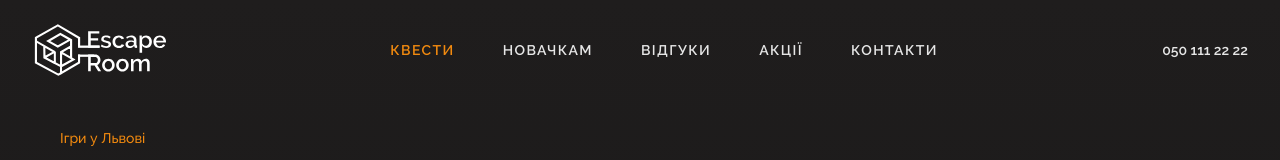
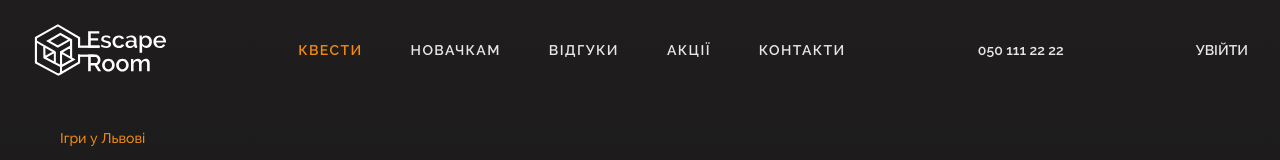
Before and after one commit to Victor-Davydenko/quests, a Next.js app: page / in a window 1280 px wide. Shown: the top 160 px of the page. Built offline with nearby package versions, Linux system fonts and the light colour scheme; no server answers; the database is empty.

Commit message:
add button to login or logout

```diff
--- a/src/components/Header.tsx
+++ b/src/components/Header.tsx
@@ -3,14 +3,19 @@ import Link from 'next/link';
 import Navigation from '@/components/Navigation';
 import Logo from '@/components/common/Logo';
 import { routes } from '@/contstants/constants';
+import { checkSession } from '@/http';
+import LogoutForm from '@/components/LogoutForm';
 
-const Header: FC = (): ReactElement => {
+const Header: FC = async (): Promise<ReactElement> => {
+  const session = await checkSession();
+  const logoutBtn = session ? <LogoutForm /> : <Link href='/signin'>Увійти</Link>;
   return (
     <header className='absolute w-full top-0 left-0 font-semibold text-text_white text-sm uppercase pt-6'>
       <div className='container mx-auto max-w-[1440px] flex justify-between items-center px-8'>
         <Logo />
         <Navigation routes={routes} />
         <Link href='tel:0501112222' className='leading-none'>050 111 22 22</Link>
+        {logoutBtn}
       </div>
     </header>
   );
```
